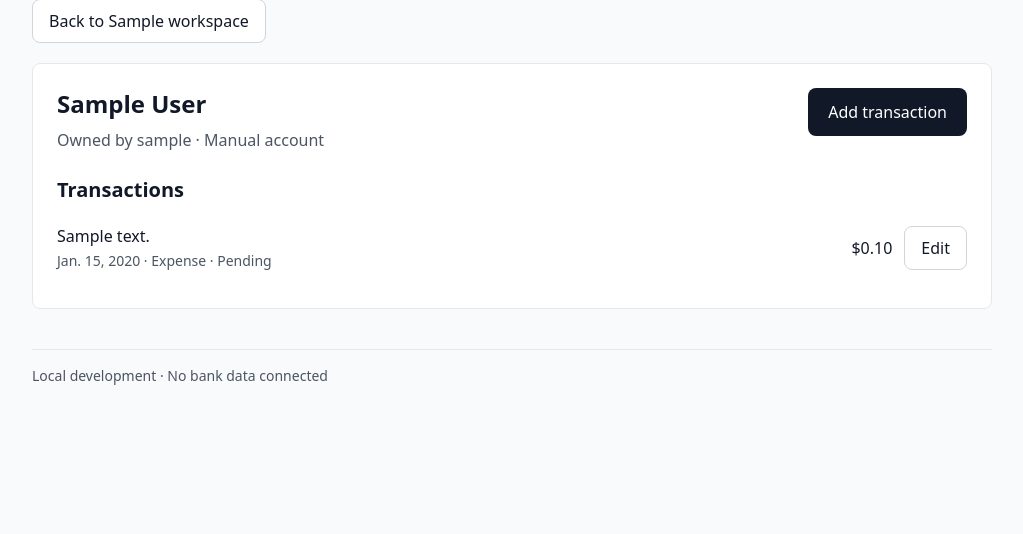
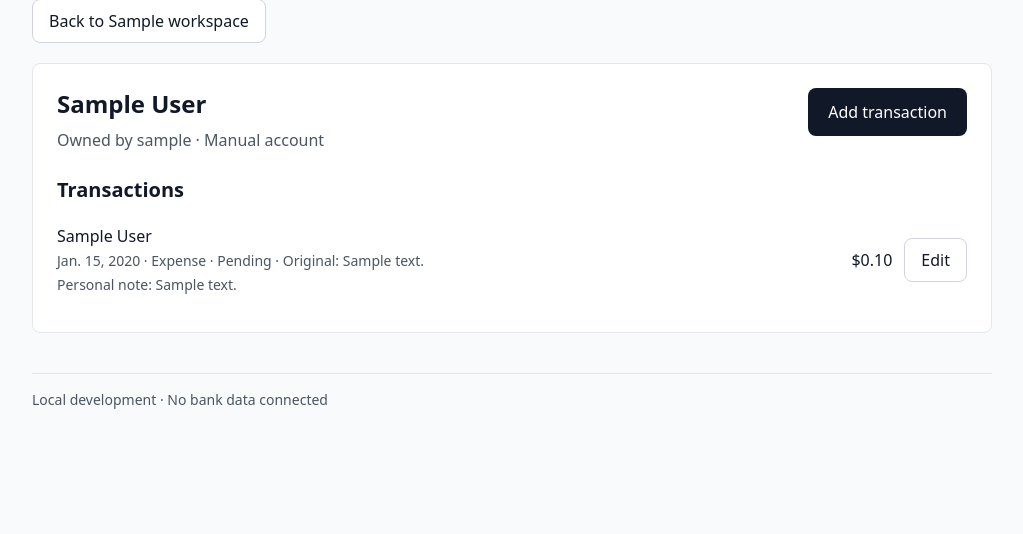
Before and after one commit to kah-eru/budget, a Django app: page /workspaces/1/accounts/1/ in a window 1280 px wide. Shown: the part 190-724 px from the top of the page, without its empty margins (128-1151 px from the left). Run offline with Django 5.2, Linux system fonts and the light colour scheme; a user stored in the database is signed in; tables that the repository leaves empty hold one stand-in row (values such as "Sample post"); style sheets or scripts are compiled from the project's sources; parts of the project's set-up code (start-up, migrations or seed data) failed here and were passed over.

Commit message:
feat: add per-workspace transaction annotations
Display name, classification override and note live on a
TransactionAnnotation per (transaction, workspace). Reporting uses the
effective classification for the active workspace only, so personal
overrides and notes never reach group views. Source entries are unchanged.

Co-Authored-By: Claude Opus 5.5 (1M context) <noreply@anthropic.com>

```diff
--- a/budget/models.py
+++ b/budget/models.py
@@ -85,3 +85,15 @@ class Transaction(models.Model):
             models.CheckConstraint(condition=Q(amount_cents__gt=0), name="transaction_amount_positive"),
             models.CheckConstraint(condition=Q(currency="USD"), name="transaction_usd_only"),
         ]
+
+
+class TransactionAnnotation(models.Model):
+    # Per-workspace overlay; the source Transaction is never modified. Null classification = use source.
+    transaction = models.ForeignKey(Transaction, on_delete=models.CASCADE, related_name="annotations")
+    workspace = models.ForeignKey(Workspace, on_delete=models.CASCADE, related_name="annotations")
+    display_name = models.CharField(max_length=200, blank=True)
+    classification = models.CharField(max_length=10, choices=Transaction.CLASSIFICATIONS, null=True, blank=True)
+    note = models.CharField(max_length=500, blank=True)
+
+    class Meta:
+        constraints = [models.UniqueConstraint(fields=["transaction", "workspace"], name="annotation_one_per_workspace")]
--- a/budget/reporting.py
+++ b/budget/reporting.py
@@ -1,18 +1,27 @@
-from django.db.models import Q, Sum
+from django.db.models import F, FilteredRelation, Q, Sum
 from django.db.models.functions import Coalesce
 
 from .models import Transaction
 from .permissions import visible_accounts
 
 
+def annotated(transactions, workspace):
+    """Attach this workspace's overlay only: ann_name, ann_note and effective classification."""
+    return transactions.annotate(
+        ann=FilteredRelation("annotations", condition=Q(annotations__workspace=workspace)),
+        ann_name=F("ann__display_name"), ann_note=F("ann__note"),
+        effective=Coalesce("ann__classification", "classification"),
+    )
+
+
 def spending(user, workspace, start, end):
     """Net spending in cents for [start, end]: expenses minus refunds; transfers never count."""
-    rows = Transaction.objects.filter(account__in=visible_accounts(user, workspace), posted_on__range=(start, end))
+    rows = annotated(Transaction.objects.filter(account__in=visible_accounts(user, workspace), posted_on__range=(start, end)), workspace)
 
     def total(q):
         return Coalesce(Sum("amount_cents", filter=q), 0)
 
-    expense, refund, income = Q(classification="expense"), Q(classification="refund"), Q(classification="income")
+    expense, refund, income = Q(effective="expense"), Q(effective="refund"), Q(effective="income")
     posted, pending = Q(pending=False), Q(pending=True)
     t = rows.aggregate(
         pe=total(posted & expense), pr=total(posted & refund), qe=total(pending & expense), qr=total(pending & refund), inc=total(posted & income),
--- a/budget/templates/budget/account.html
+++ b/budget/templates/budget/account.html
@@ -12,9 +12,9 @@
   <ul class="divide-y divide-gray-200">
     {% for row in transactions %}
     <li class="flex min-h-16 flex-wrap items-center justify-between gap-2 py-3">
-      <span class="min-w-0 break-words"><span class="font-medium">{{ row.description|default:"(no description)" }}</span><br><span class="text-sm text-gray-600">{{ row.posted_on }} · {{ row.get_classification_display }}{% if row.pending %} · Pending{% endif %}</span></span>
-      <span class="flex items-center gap-3"><span class="font-medium tabular-nums">{% if row.classification == 'refund' %}−{% endif %}{{ row.amount_cents|dollars }}</span>
-      {% if account.owner_id == user.pk %}<a class="secondary" href="{% url 'transaction_edit' workspace.pk account.pk row.pk %}" aria-label="Edit {{ row.description|default:'transaction' }} on {{ row.posted_on }}">Edit</a>{% endif %}</span>
+      <span class="min-w-0 break-words"><span class="font-medium">{{ row.ann_name|default:row.description|default:"(no description)" }}</span><br><span class="text-sm text-gray-600">{{ row.posted_on }} · {{ row.effective_label }}{% if row.pending %} · Pending{% endif %}{% if row.ann_name %} · Original: {{ row.description|default:"(none)" }}{% endif %}</span>{% if row.ann_note %}<br><span class="text-sm text-gray-600">{% if workspace.is_personal %}Personal note{% else %}Group note{% endif %}: {{ row.ann_note }}</span>{% endif %}</span>
+      <span class="flex items-center gap-3"><span class="font-medium tabular-nums">{% if row.effective == 'refund' %}−{% endif %}{{ row.amount_cents|dollars }}</span>
+      {% if account.owner_id == user.pk %}<a class="secondary" href="{% url 'annotation_edit' workspace.pk account.pk row.pk %}" aria-label="Edit {{ row.ann_name|default:row.description|default:'transaction' }} on {{ row.posted_on }}">Edit</a>{% endif %}</span>
     </li>
     {% empty %}
     <li class="py-5 text-gray-600">No transactions yet.{% if account.owner_id == user.pk %} Add one manually; CSV imports and bank connections come later.{% endif %}</li>
--- a/budget/templates/budget/form.html
+++ b/budget/templates/budget/form.html
@@ -4,7 +4,7 @@
   <h1 class="mb-2 text-2xl font-semibold">{{ title }}</h1>
   <p class="mb-6 text-gray-600">{{ help }}</p>
   <form method="post">{% csrf_token %}{% include 'budget/components/form_fields.html' %}
-    <div class="flex flex-wrap gap-3">{% if not hide_submit %}<button class="primary" type="submit">{{ action }}</button>{% endif %}<a class="secondary" href="{% if cancel_url %}{{ cancel_url }}{% else %}{% url 'home' %}{% endif %}">Cancel</a></div>
+    <div class="flex flex-wrap gap-3">{% if not hide_submit %}<button class="primary" type="submit">{{ action }}</button>{% endif %}{% if extra_url %}<a class="secondary" href="{{ extra_url }}">{{ extra_label }}</a>{% endif %}<a class="secondary" href="{% if cancel_url %}{{ cancel_url }}{% else %}{% url 'home' %}{% endif %}">Cancel</a></div>
   </form>
 </section>
 {% endblock %}
--- a/budget/views.py
+++ b/budget/views.py
@@ -2,16 +2,17 @@ from django.contrib import messages
 from django.contrib.auth.decorators import login_required
 from django.core.exceptions import ValidationError
 from django.db import DatabaseError, connection, transaction
+from django.db.models import F
 from django.http import Http404, HttpResponse, JsonResponse
 from django.shortcuts import get_object_or_404, redirect, render
 from django.urls import reverse
 from django.utils import timezone
 from django.views.decorators.http import require_http_methods, require_POST
 
-from .forms import AccountForm, GroupForm, SharingForm, TransactionForm
-from .models import Membership, MembershipNotice, Transaction
+from .forms import AccountForm, AnnotationForm, GroupForm, SharingForm, TransactionForm
+from .models import Membership, MembershipNotice, Transaction, TransactionAnnotation, Workspace
 from .permissions import editable_accounts, get_workspace, visible_accounts, visible_workspaces
-from .reporting import spending
+from .reporting import annotated, spending
 from .sharing import bump_account_data, remove_member, replace_shares
 
 
@@ -59,7 +60,10 @@ def account_detail(request, workspace_id, account_id):
     workspace = get_workspace(request.user, workspace_id)
     account = get_object_or_404(visible_accounts(request.user, workspace), pk=account_id)
     # ponytail: newest 100 only; the timeline slice adds (date, id) cursor paging.
-    transactions = account.transactions.order_by("-posted_on", "-pk")[:100]
+    transactions = list(annotated(account.transactions.order_by("-posted_on", "-pk"), workspace)[:100])
+    labels = dict(Transaction.CLASSIFICATIONS)
+    for row in transactions:
+        row.effective_label = labels[row.effective]
     return render(request, "budget/account.html", {**page_context(request.user, workspace), "account": account, "transactions": transactions})
 
 
@@ -79,6 +83,27 @@ def transaction_edit(request, workspace_id, account_id, transaction_id=None):
         return redirect(back)
     title = "Edit transaction" if transaction_id else f"Add a transaction to {account.name}"
     return render(request, "budget/form.html", {**page_context(request.user, workspace), "form": form, "title": title, "action": "Save transaction", "cancel_url": back, "help": "Manual entry. Transfers and card payments never count as spending."}, status=400 if request.method == "POST" else 200)
+
+
+@login_required
+@require_http_methods(["GET", "POST"])
+def annotation_edit(request, workspace_id, account_id, transaction_id):
+    workspace = get_workspace(request.user, workspace_id)
+    account = get_object_or_404(editable_accounts(request.user, workspace), pk=account_id)
+    row = get_object_or_404(Transaction, account=account, pk=transaction_id)
+    instance = TransactionAnnotation.objects.filter(transaction=row, workspace=workspace).first() or TransactionAnnotation(transaction=row, workspace=workspace)
+    form = AnnotationForm(request.POST if request.method == "POST" else None, instance=instance, source=row, personal=workspace.is_personal)
+    back = reverse("account_detail", args=[workspace.pk, account.pk])
+    if request.method == "POST" and form.is_valid():
+        with transaction.atomic():
+            form.save()
+            Workspace.objects.filter(pk=workspace.pk).update(data_revision=F("data_revision") + 1)
+        messages.success(request, "Changes saved for this workspace only.")
+        return redirect(back)
+    where = "your personal view" if workspace.is_personal else workspace.name
+    return render(request, "budget/form.html", {**page_context(request.user, workspace), "form": form, "title": row.description or "Transaction", "action": "Save changes", "cancel_url": back,
+                  "help": f"{row.posted_on} · {row.amount_cents / 100:,.2f} USD original. Changes here apply to {where} only; the original entry stays as recorded.",
+                  "extra_url": reverse("transaction_edit", args=[workspace.pk, account.pk, row.pk]), "extra_label": "Edit original entry"}, status=400 if request.method == "POST" else 200)
 
 
 @login_required
--- a/config/urls.py
+++ b/config/urls.py
@@ -29,6 +29,7 @@ urlpatterns = [
     path("workspaces/<int:workspace_id>/accounts/<int:account_id>/", views.account_detail, name="account_detail"),
     path("workspaces/<int:workspace_id>/accounts/<int:account_id>/transactions/new/", views.transaction_edit, name="transaction_create"),
     path("workspaces/<int:workspace_id>/accounts/<int:account_id>/transactions/<int:transaction_id>/", views.transaction_edit, name="transaction_edit"),
+    path("workspaces/<int:workspace_id>/accounts/<int:account_id>/transactions/<int:transaction_id>/annotate/", views.annotation_edit, name="annotation_edit"),
     path("workspaces/<int:workspace_id>/sharing/", views.sharing, name="sharing"),
     path("workspaces/<int:workspace_id>/members/<int:member_id>/remove/", views.member_remove, name="member_remove"),
 ]
```
Also changed, not shown: budget/forms.py (+14 -1 lines), budget/tests/test_reporting.py (+44 -0 lines), budget/migrations/0005_transactionannotation.py (added).
